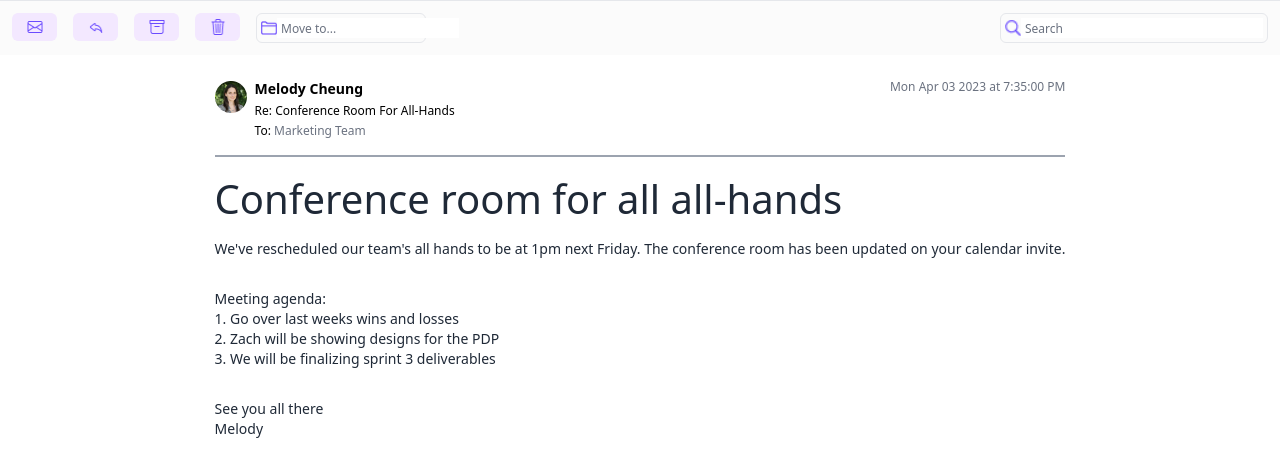
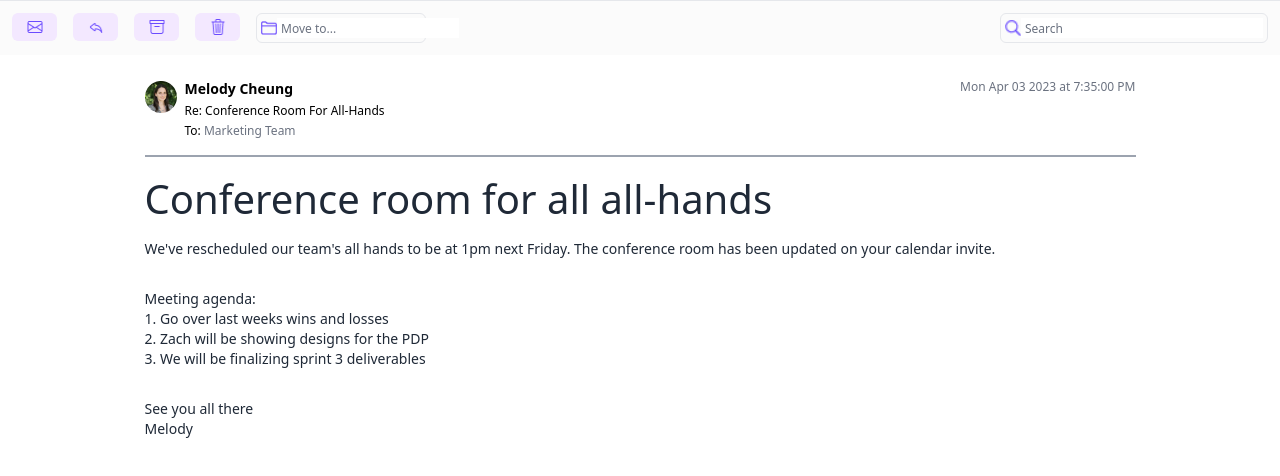
Before and after one commit to askenigma/security-awareness-sandboxes, a Next.js app in the folder email_sandbox/: page /puzzles/spotting-the-bad-guy in a window 1280 px wide. Shown: the top 476 px of the page. Built offline with nearby package versions, Linux system fonts and the light colour scheme; a web font is replaced by a local one.

Commit message:
fix some style

```diff
--- a/email_sandbox/components/MessageViewer/index.tsx
+++ b/email_sandbox/components/MessageViewer/index.tsx
@@ -20,7 +20,7 @@ export function MessageViewer(props: any) {
       {/* Message container */}
       <div className="bg-white min-h-0 flex-1 overflow-y-auto p-6 flex justify-center" aria-label="Message list">
         {/* Message header */}
-        <div className="max-w-[991px] w-100 space-y-8">
+        <div className="w-[991px] max-w-100 space-y-8">
           <div className="flex space-x-2 items-start border-b-2 border-gray-400 pb-4">
             {/* Left header */}
             {message.avatar ? <div
```
